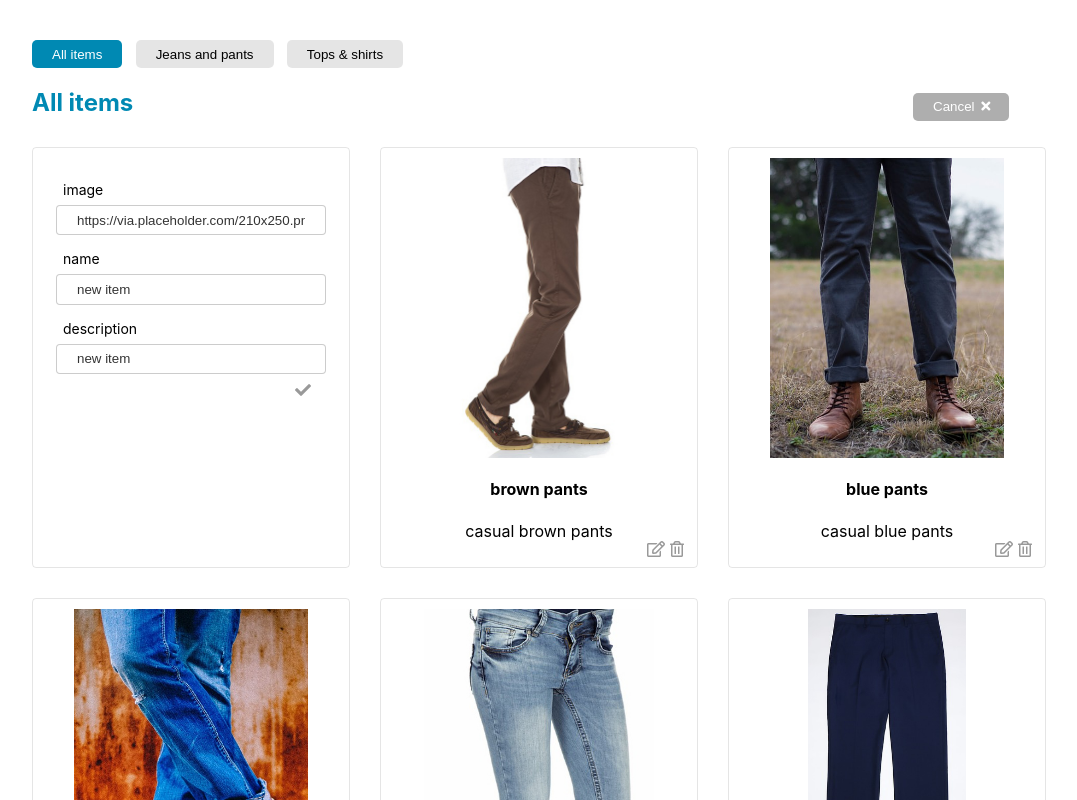
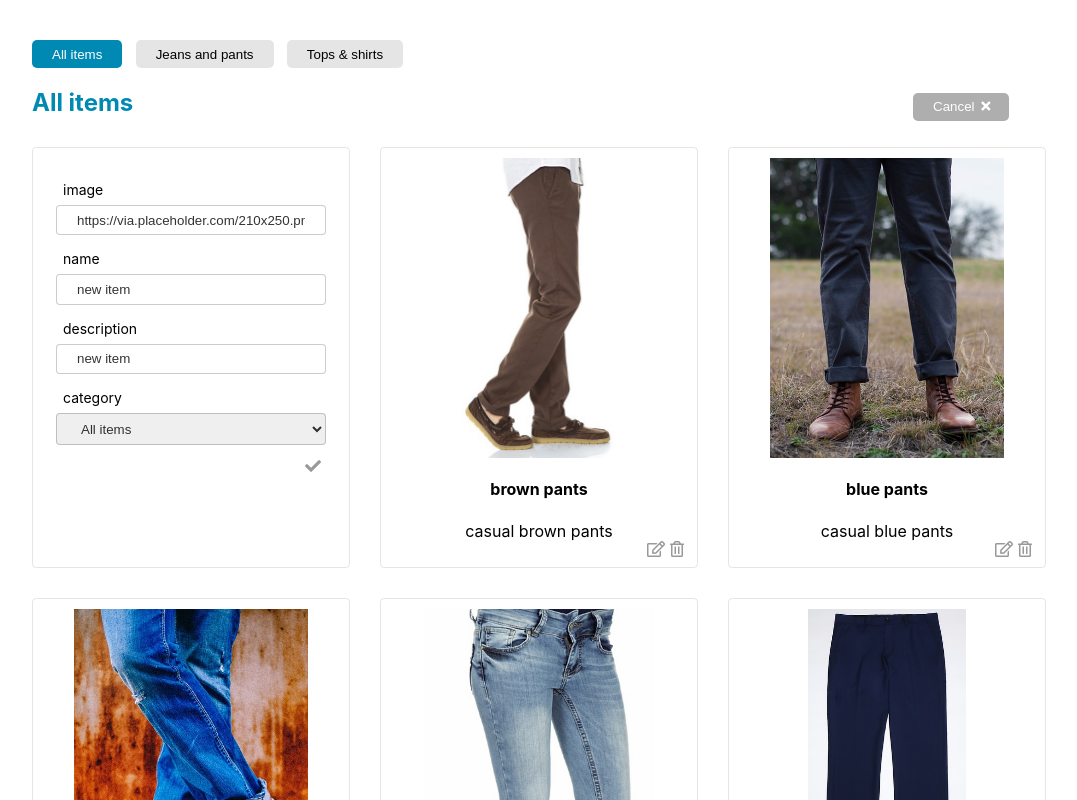
Before and after one commit to glucus/your-style-react, a React (Create React App) app: page / in a window 1280 px wide. Both pictures are taken after a click on the button "Add new item". Shown: the top 800 px of the page, without its empty margins (88-1165 px from the left). Built offline with nearby package versions, Linux system fonts and the light colour scheme.

Commit message:
added category selection

```diff
--- a/src/components/Form/Form.scss
+++ b/src/components/Form/Form.scss
@@ -11,7 +11,7 @@ form {
   flex-direction: column;
 }
 
-input {
+input, select {
   // width: 100%;
   border-radius: 4px;
   border: 1px solid rgba(0, 0, 0, 0.2);
@@ -36,6 +36,9 @@ i {
 }
 
 .fa-check {
+  padding-top: 5px;
+  padding-right: 0;
+
   &:hover, &:focus {
     color: #00cc66;
   }
--- a/src/components/Form/index.jsx
+++ b/src/components/Form/index.jsx
@@ -1,4 +1,6 @@
 import React from 'react';
+import PropTypes from 'prop-types';
+
 import './Form.scss';
 import { Consumer } from '../../context';
 
@@ -13,7 +15,8 @@ class Form extends React.Component {
       id: card.id,
       image: card.image,
       name: card.name,
-      description: card.description
+      description: card.description,
+      category: card.category
     };
 
     this.handleChange = this.handleChange.bind(this);
@@ -23,6 +26,8 @@ class Form extends React.Component {
 
     const field = e.target.name;
     const value = e.target.value;
+
+    console.log ('selected', field, value);
 
     this.setState ({
       [field]: value
@@ -39,10 +44,10 @@ class Form extends React.Component {
     })
 }
 
-onClickSubmit = (id, name, description, image, dispatch) => {
+onClickSubmit = (id, name, description, image, category, dispatch) => {
   this.props.toggleForm (id);
 
-  const newItem = {id, name, description, image};
+  const newItem = {id, name, description, image, category};
   this.handleSubmit (newItem, dispatch);
 }
 
@@ -55,12 +60,13 @@ onClickSubmit = (id, name, description, image, dispatch) => {
             value => {
 
               const fieldsArr = ['image', 'name', 'description'];
+
               // const fieldsArr = Object.keys(this.state); // Object.getOwnPropertyNames();
             // console.log(fieldsArr);
 
-            const { dispatch } = value;
+            const { dispatch, categories } = value;
 
-            const { id, name, description, image } = this.state;
+            const { id, name, description, image, category } = this.state;
 
               return (
                 <form>
@@ -75,9 +81,21 @@ onClickSubmit = (id, name, description, image, dispatch) => {
                               />
                             </div>
                   )}
+                   <div className="form-row">
+                    <label className="form-label">category</label>
+                    <select value={this.state.category} name='category' onChange={this.handleChange}>
+                      {categories.map (category => <option
+                                                      key={category.name}
+                                                      value={category.name}
+                                                  >
+                                                        {category.description}
+                                                    </option>
+                      )}
+                    </select>
+                    </div>
                   <div className="icons-bottom">
                     <i className="fas fa-check"
-                       onClick = {this.onClickSubmit.bind (this, id, name, description, image, dispatch)}
+                       onClick = {this.onClickSubmit.bind (this, id, name, description, image, category, dispatch)}
                     />
                   </div>
                 </form>
@@ -89,4 +107,10 @@ onClickSubmit = (id, name, description, image, dispatch) => {
   }
 }
 
+
+Form.propTypes = {
+  card: PropTypes.object.isRequired//,
+  // categories: PropTypes.arrayOf(PropTypes.object).isRequired
+};
+
 export default Form;
--- a/src/context.js
+++ b/src/context.js
@@ -21,6 +21,8 @@ const reducer = (state, action) => {
 
       const answer = window.confirm (`Are you sure you want to delete ${action.payload.name}?`);
       if (answer) {
+
+        console.log (`deleting ${action.payload.name}`);
         return {
            ...state,
             clothes: clothesAfterDeletion
```
